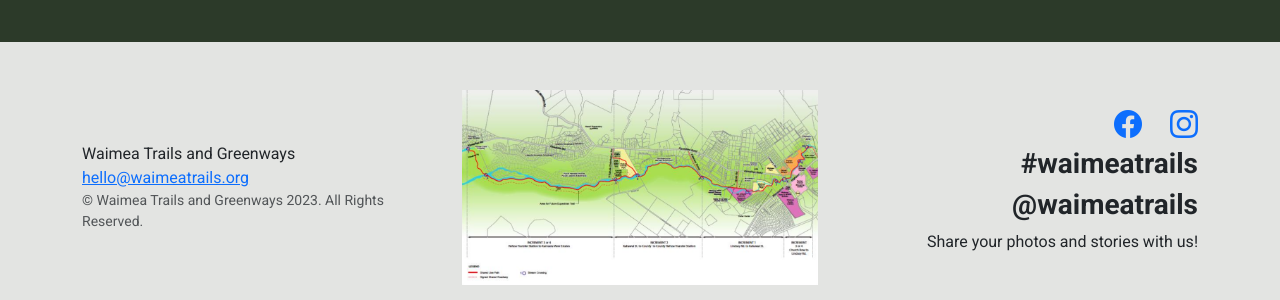
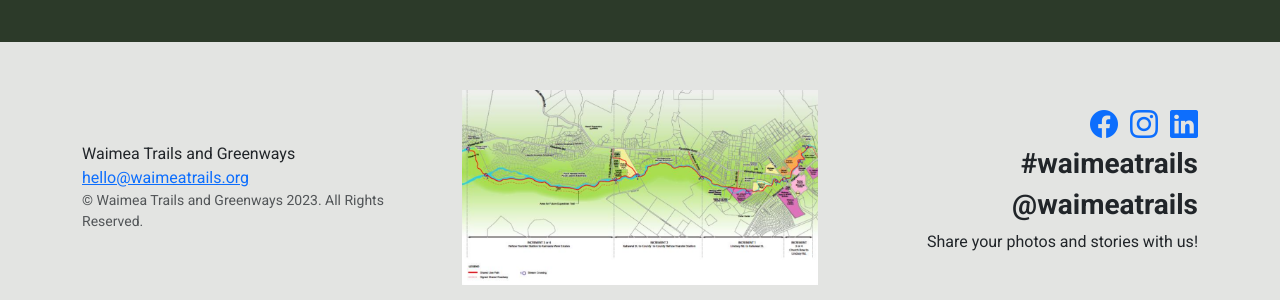
Before and after one commit to mgoldsborough/waimeatrails, a Jekyll site: the page built from index.html, in a window 1280 px wide. Shown: the part 2835-3135 px from the top of the page. Built offline with Jekyll 4.4.1, drawn with Linux system fonts in a browser that asks for light colours.

Commit message:
adding li

```diff
--- a/_includes/footer.html
+++ b/_includes/footer.html
@@ -24,17 +24,19 @@
           </div>
           <div class="col-lg-4 h-100 text-center text-lg-end my-auto">
               <ul class="list-inline mb-0">
-                  <li class="list-inline-item me-4">
+                  <li class="list-inline-item">
                     <a href="https://www.facebook.com/WaimeaTrails/">
                       <i class="bi bi-facebook fs-3"></i>
                     </a>
                   </li>
-                  <!-- <li class="list-inline-item me-4">
-                      <a href="#!"><i class="bi-twitter fs-3"></i></a>
-                  </li> -->
                   <li class="list-inline-item">
                     <a href="https://www.instagram.com/waimeatrailsandgreenways/">
                       <i class="bi-instagram fs-3"></i>
+                    </a>
+                  </li>
+                  <li class="list-inline-item">
+                    <a href="https://www.linkedin.com/groups/4992431/">
+                      <i class="bi-linkedin fs-3"></i>
                     </a>
                 </li>
               </ul>
```
Lines whose indentation alone changed are shown as unchanged.
